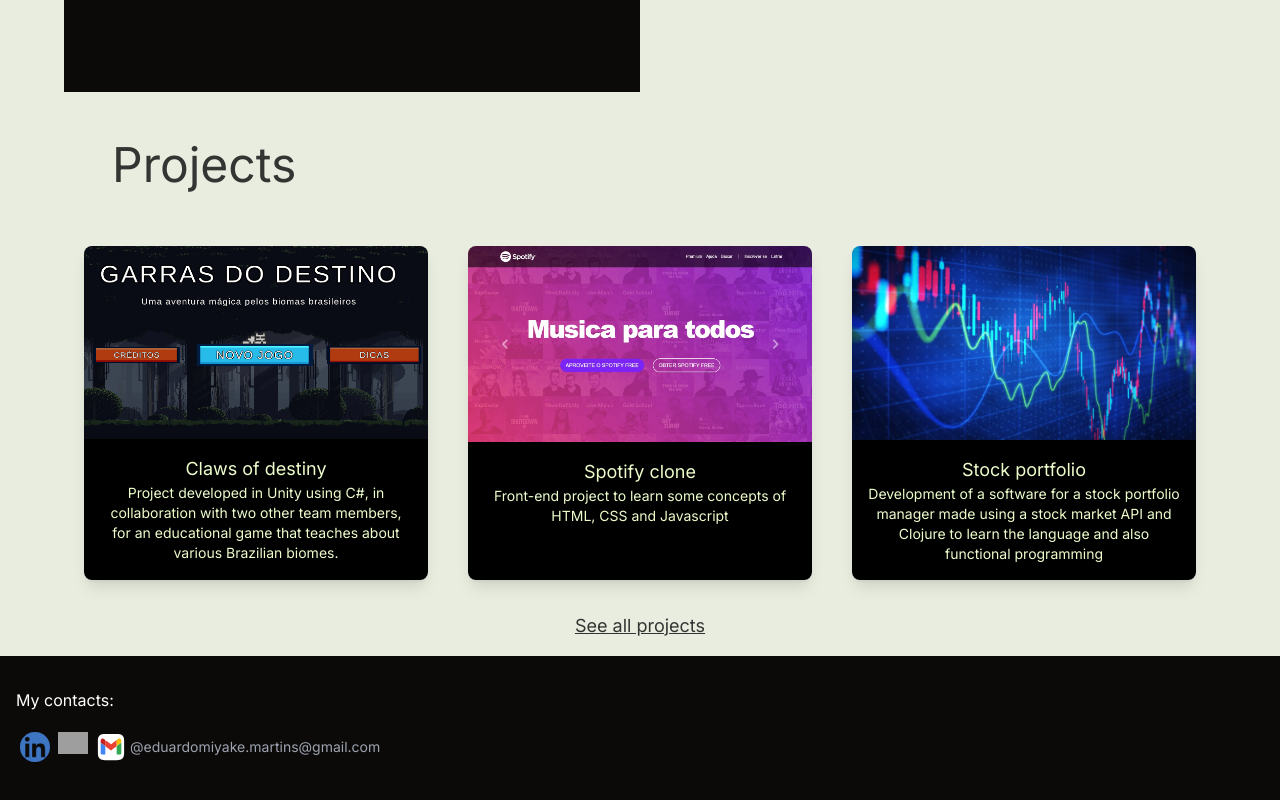
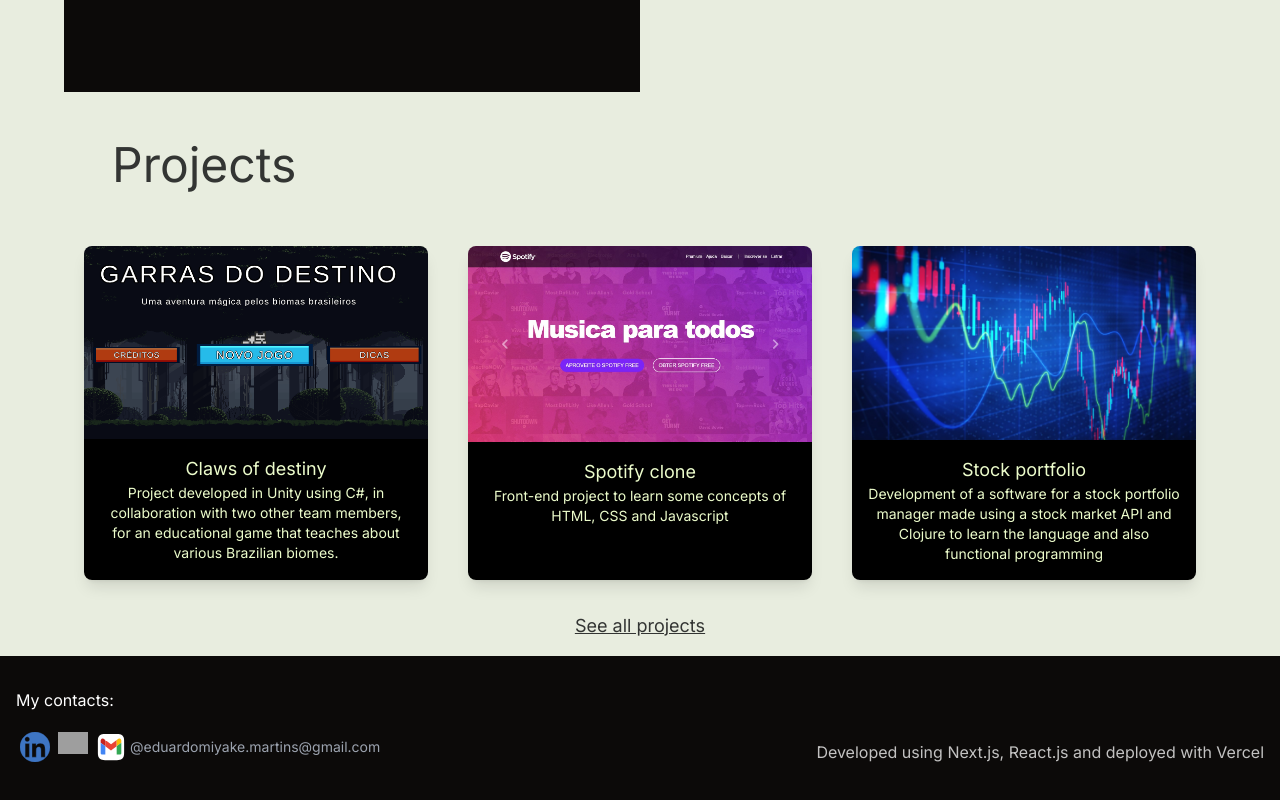
Before and after one commit to duduMiyake/portfolio, a Next.js app: page / in a window 1280 px wide. Shown: the part 2766-3566 px from the top of the page. Built offline with nearby package versions, Linux system fonts and the light colour scheme; grey boxes are pictures that could not be loaded.

Commit message:
footer updated

```diff
--- a/src/app/components/Contact.jsx
+++ b/src/app/components/Contact.jsx
@@ -3,22 +3,22 @@
 
 const Contact = () => {
   return (
-    <div className="flex bg-stone-950 w-full h-48 text-white p-4" id="Contact">
+    <div className="flex bg-stone-950 w-full h-48 text-white p-4 justify-between" id="Contact">
       <div className="flex flex-col mt-4 w-fit">
         <h1 className="">My contacts:</h1>
         <div className="flex w-fit py-4 justify-around">
           <div className="p-1 h-fit hover:-translate-y-1 transition ease-in">
             <Link href={"https://www.linkedin.com/in/eduardo-miyake/"}>
-              <Image src={"/icons/linkedin.svg"} width={30} height={30} />
+              <Image alt="linkedin icon" src={"/icons/linkedin.svg"} width={30} height={30} />
             </Link>
           </div>
           <div className="p-1 h-fit hover:-translate-y-1 transition ease-in">
             <Link href={"https://github.com/duduMiyake"}>
-              <Image src={"/icons/github.svg"} width={30} height={30} />
+              <Image alt="github icon" src={"/icons/github.svg"} width={30} height={30} />
             </Link>
           </div>
           <div className="flex p-1 h-fit text-sm text-gray-400">
-            <Image src={"/icons/gmail.svg"} width={30} height={30} />
+            <Image alt="gmail icon" src={"/icons/gmail.svg"} width={30} height={30} />
             <p className="ml-1 place-self-center">@</p>
             <p className="text-sm place-self-center select-all">
               eduardomiyake.martins@gmail.com
@@ -26,6 +26,9 @@
           </div>
         </div>
       </div>
+      <div className="content-center opacity-75">
+        <h1>Developed using Next.js, React.js and deployed with Vercel</h1>
+      </div>
     </div>
   );
 };
```
